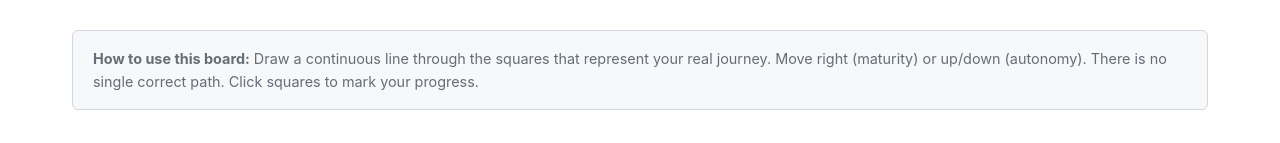
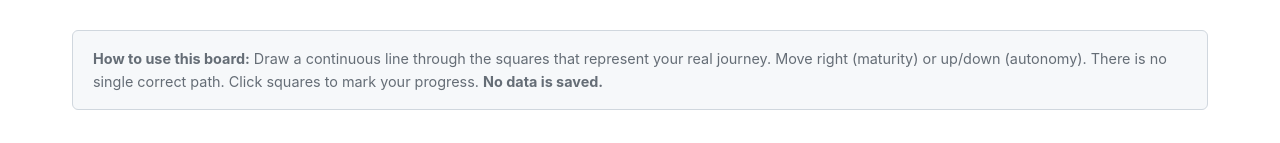
Before and after one commit to johnmaeda/dit26-ai-upskilling-gameboard, a plain HTML site: page index.html in a window 1280 px wide. Shown: the part 269-412 px from the top of the page. Drawn offline with Linux system fonts and the light colour scheme.

Commit message:
Update instructions to clarify that no data is saved

```diff
--- a/index.html
+++ b/index.html
@@ -363,7 +363,7 @@ footer a:hover { text-decoration: underline; }
 </div>
 
 <div class="instructions">
-  <p><strong>How to use this board:</strong> Draw a continuous line through the squares that represent your real journey. Move right (maturity) or up/down (autonomy). There is no single correct path. Click squares to mark your progress.</p>
+  <p><strong>How to use this board:</strong> Draw a continuous line through the squares that represent your real journey. Move right (maturity) or up/down (autonomy). There is no single correct path. Click squares to mark your progress. <b>No data is saved.</b></p>
 </div>
 
 <!-- ========== FULL VIEW ========== -->
```
